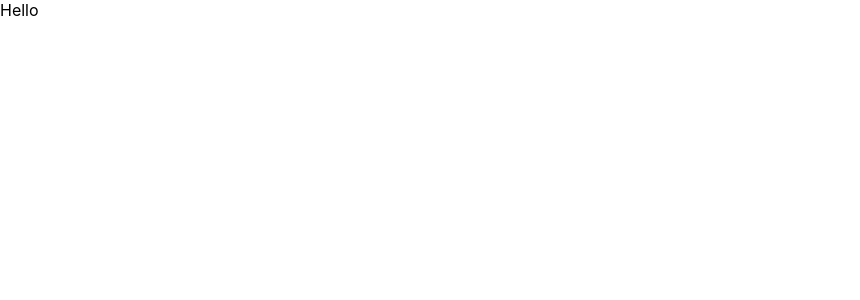
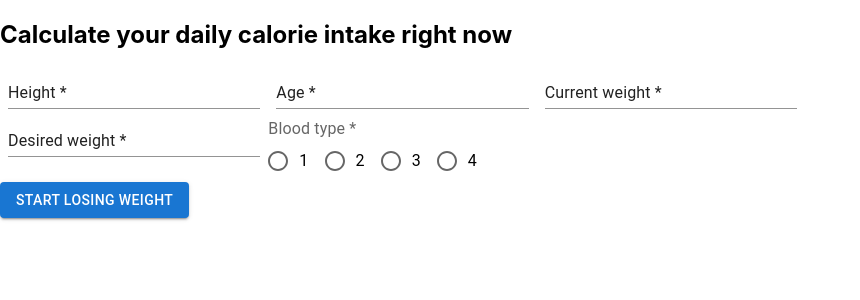
Before and after one commit to Vladislav-Ivanilov/team_project_SlimMom, a React (Create React App) app: page / in a window 1280 px wide. Shown: the top 300 px of the page, without its empty margins (0-860 px from the left). Built offline with nearby package versions, Linux system fonts and the light colour scheme.

Commit message:
add CalculateForm

```diff
--- a/src/components/App.jsx
+++ b/src/components/App.jsx
@@ -1,3 +1,6 @@
+import { CalculatorPage } from '../pages/Calculator';
+
 export const App = () => {
-  return <div>Hello</div>;
+  return <CalculatorPage />;
+  // return <div>Hello</div>;
 };
--- a/src/components/CalculateForm/CalculateForm.jsx
+++ b/src/components/CalculateForm/CalculateForm.jsx
@@ -1,12 +1,86 @@
 import { Formik } from 'formik';
+import Box from '@mui/material/Box';
+import TextField from '@mui/material/TextField';
+import Radio from '@mui/material/Radio';
+import RadioGroup from '@mui/material/RadioGroup';
+import FormControlLabel from '@mui/material/FormControlLabel';
+import FormControl from '@mui/material/FormControl';
+import FormLabel from '@mui/material/FormLabel';
+import Button from '@mui/material/Button';
+
 
 export const CalculateForm = () => {
+  const initialValues = {
+    id: "",
+    weight: "",
+    height: "",
+    age: "",
+    desiredWeight: "",
+    bloodType: "",
+  };
+
   return (
     <Formik>
-      <form action="">
-        <label htmlFor="123">1234</label>
-        <input type="text" />
-      </form>
+
+      <div>
+        <Box
+          component="form"
+          sx={{
+            '& .MuiTextField-root': { m: 1, width: '25ch' },
+          }}
+          noValidate
+          autoComplete="off"
+        >
+          <div>
+            <TextField
+              required
+              id="standard-required"
+              label=""
+              defaultValue="Height *"
+              variant="standard"
+            />
+            <TextField
+              required
+              id="standard-required"
+              label=""
+              defaultValue="Age *"
+              variant="standard"
+            />
+            <TextField
+              required
+              id="standard-required"
+              label=""
+              defaultValue="Current weight *"
+              variant="standard"
+            />
+          </div>
+          <div>
+            <TextField
+              required
+              id="standard-required"
+              label=""
+              defaultValue="Desired weight *"
+              variant="standard"
+            />
+            <FormControl>
+              <FormLabel id="demo-row-radio-buttons-group-label">
+                Blood type *
+              </FormLabel>
+              <RadioGroup
+                row
+                aria-labelledby="demo-row-radio-buttons-group-label"
+                name="row-radio-buttons-group"
+              >
+                <FormControlLabel value="1" control={<Radio />} label="1" />
+                <FormControlLabel value="2" control={<Radio />} label="2" />
+                <FormControlLabel value="3" control={<Radio />} label="3" />
+                <FormControlLabel value="4" control={<Radio />} label="4" />
+              </RadioGroup>
+            </FormControl>
+          </div>
+        </Box>
+        <Button variant="contained">Start losing weight</Button>
+      </div>
     </Formik>
   );
 };
```
